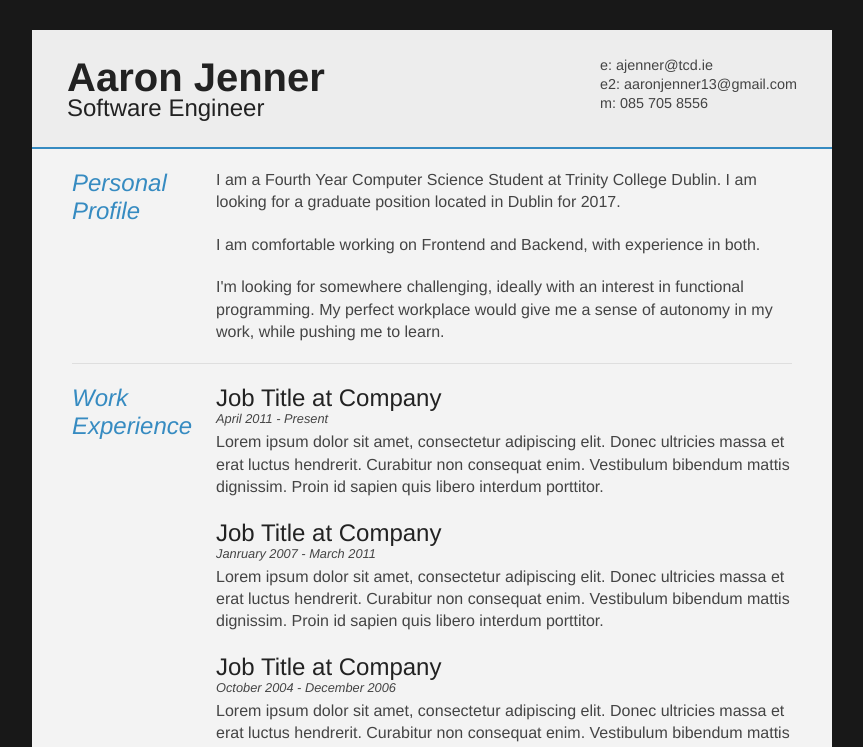
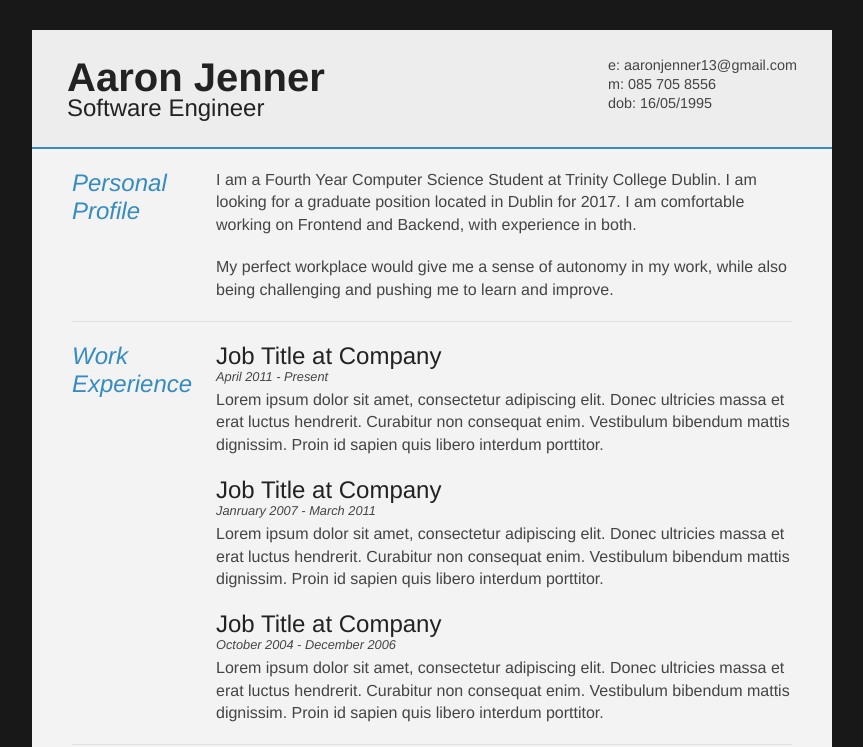
Before and after one commit to ajenner/ajenner.github.io, a plain HTML site: page index.html in a window 1280 px wide. Shown: the top 747 px of the page, without its empty margins (208-1071 px from the left). Drawn offline with Linux system fonts and the light colour scheme.

Commit message:
more personal things

```diff
--- a/index.html
+++ b/index.html
@@ -24,9 +24,10 @@
 
 		<div id="contactDetails" class="quickFade delayFour">
 			<ul>
-				<li>e: <a href="mailto:ajenner@tcd.ie" target="_blank">ajenner@tcd.ie</a></li>
-				<li>e2: <a href="mailto:aaronjenner13@gmail.com" target="_blank">aaronjenner13@gmail.com</a></li>
+				<li>e: <a href="mailto:aaronjenner13@gmail.com" target="_blank">aaronjenner13@gmail.com</a></li>
 				<li>m: 085 705 8556</li>
+				<li></li>
+				<li>dob: 16/05/1995</li>
 			</ul>
 		</div>
 		<div class="clear"></div>
@@ -40,9 +41,9 @@
 				</div>
 
 				<div class="sectionContent">
-					<p>I am a Fourth Year Computer Science Student at Trinity College Dublin. I am looking for a graduate position located in Dublin for 2017.</p>
-					<p>I am comfortable working on Frontend and Backend, with experience in both. </p>
-					<p>I'm looking for somewhere challenging, ideally with an interest in functional programming. My perfect workplace would give me a sense of autonomy in my work, while pushing me to learn.</p>
+					<p>I am a Fourth Year Computer Science Student at Trinity College Dublin. I am looking for a graduate position located in Dublin for 2017.
+					I am comfortable working on Frontend and Backend, with experience in both.</p>
+					<p>My perfect workplace would give me a sense of autonomy in my work, while also being challenging and pushing me to learn and improve.</p>
 				</div>
 			</article>
 			<div class="clear"></div>
```
